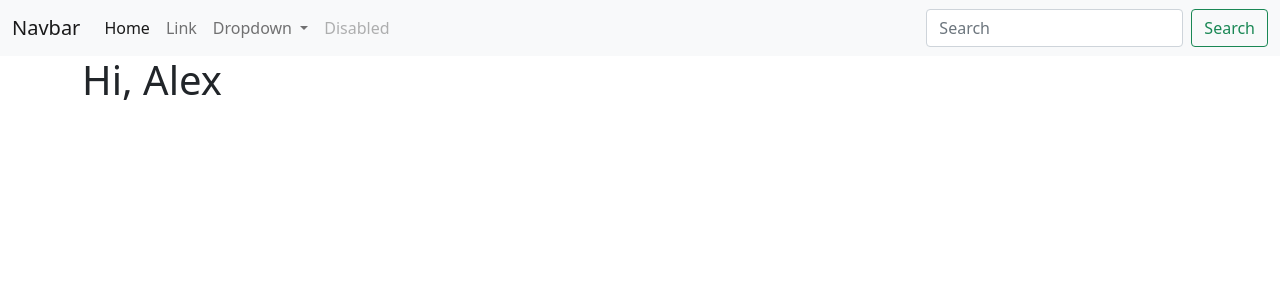
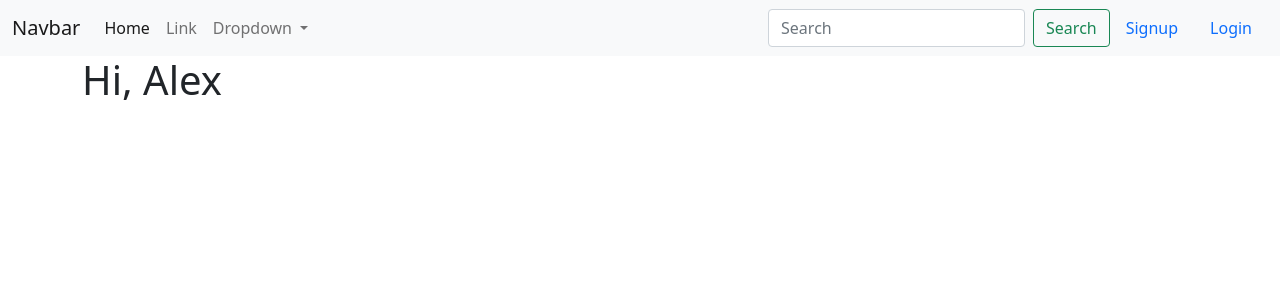
Before and after one commit to Alexsik76/flask_blog, a Flask app: page / in a window 1280 px wide. Shown: the top 300 px of the page. Run offline with Flask 2, Linux system fonts and the light colour scheme; some libraries are stand-ins or nearby versions.

Commit message:
building navbar

```diff
--- a/app/templates/base.html
+++ b/app/templates/base.html
@@ -40,14 +40,29 @@
                               <li><a class="dropdown-item" href="#">Something else here</a></li>
                           </ul>
                       </li>
-                      <li class="nav-item">
-                          <a class="nav-link disabled" href="#" tabindex="-1" aria-disabled="true">Disabled</a>
-                      </li>
                   </ul>
                   <form class="d-flex">
                       <input class="form-control me-2" type="search" placeholder="Search" aria-label="Search">
                       <button class="btn btn-outline-success" type="submit">Search</button>
                   </form>
+
+                  <ul class="nav justify-content-end">
+                      {% if current_user %}
+                      <li class="nav-item">
+                          <p>Hello {{ current_user.username }}</p>
+                      </li>
+                      <li>
+                          <a class="nav-link active" aria-current="page" href="#">Logout</a>
+                      </li>
+                      {% else %}
+                      <li class="nav-item">
+                          <a class="nav-link active" aria-current="page" href="#">Signup</a>
+                      </li>
+                      <li class="nav-item">
+                          <a class="nav-link" href="#">Login</a>
+                      </li>
+                      {% endif %}
+                  </ul>
               </div>
           </div>
       </nav>
```
